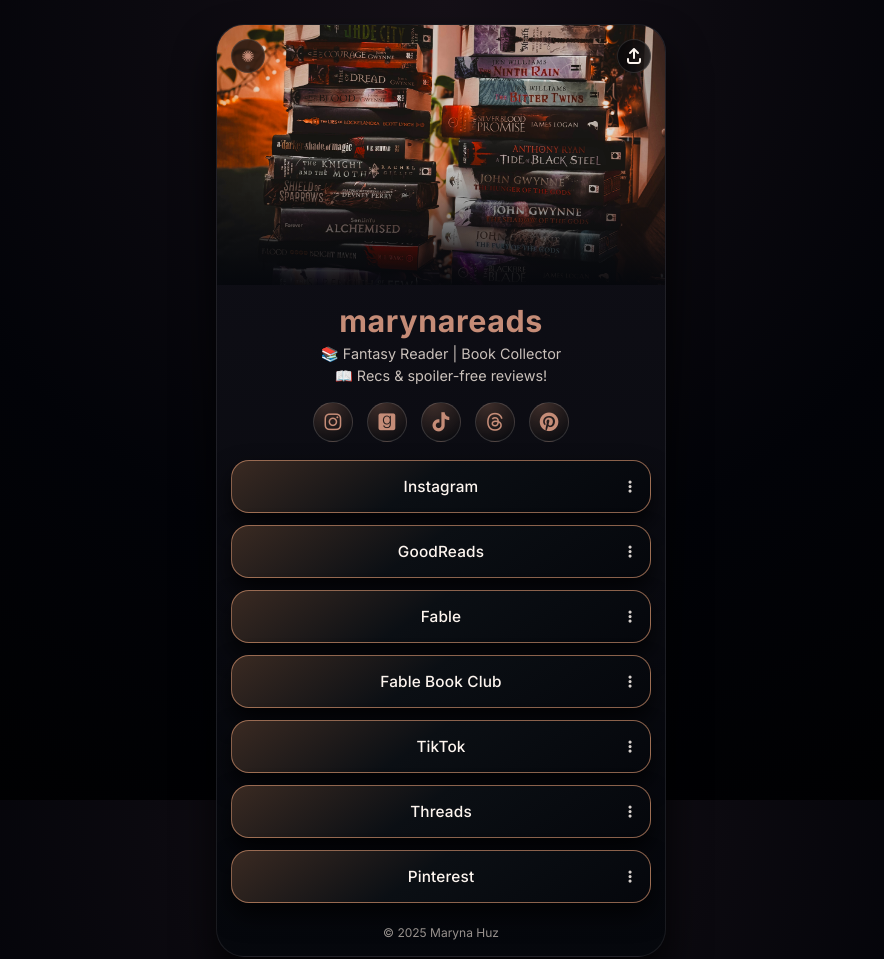
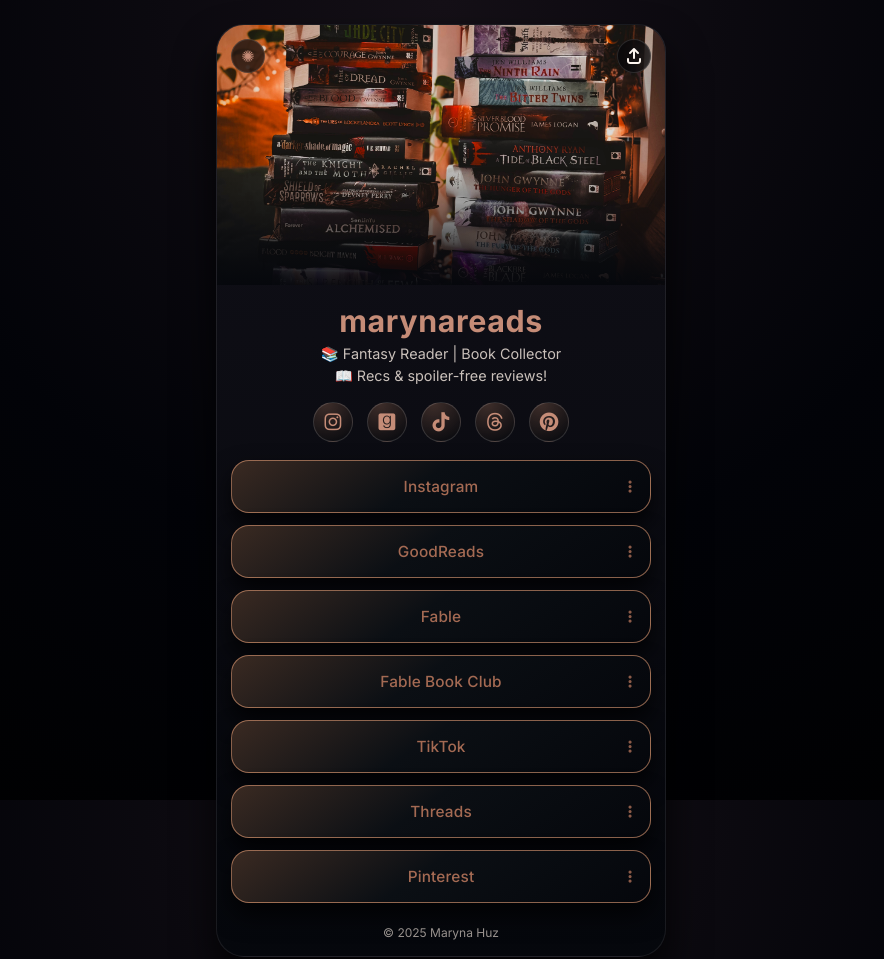
Before and after one commit to MarynaHuz/marynareads, a plain HTML site: page index.html in a window 1280 px wide. Shown: the whole page, without its empty margins (199-1083 px from the left). Drawn offline with Linux system fonts and the light colour scheme.

Commit message:
change color

```diff
--- a/styles.css
+++ b/styles.css
@@ -2,7 +2,7 @@
   --bg-main: #020308;
   --bg-card: #05070c;
   --bg-card-top: #111018;
-  --accent: #BB8773;
+  --accent: #a46a53;
   --accent-soft: #C58C77;
   --text-main: #fdf5ef;
   --text-muted: #c9c0ba;
@@ -29,7 +29,7 @@
   font-family: "Inter", -apple-system, BlinkMacSystemFont, "Segoe UI",
     sans-serif;
   background: radial-gradient(circle at top, #151017 0, #020308 55%, #000 100%);
-  color: var(--text-main);
+  color: var(--accent);
 }
 
 /* Mobile-first layout */
@@ -180,7 +180,7 @@
     font-weight: 500;
     letter-spacing: 0.02em;
 
-    color: var(--text-main);
+    color: var(--accent);
     text-decoration: none;
     font-size: 0.96rem;
     letter-spacing: 0.01em;
```
